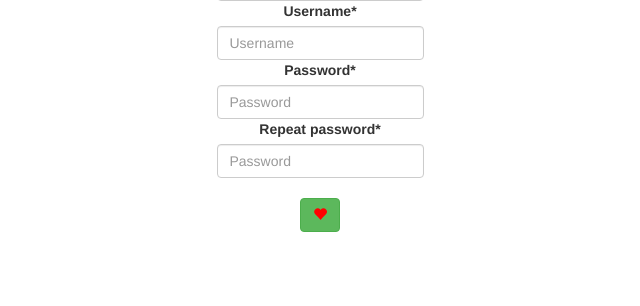
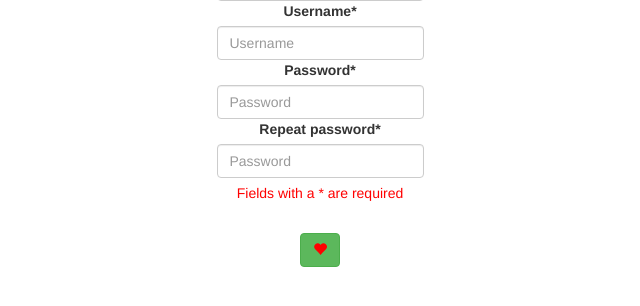
Before and after one commit to SmartDodging/1, a PHP site: page /signup.php in a window 1280 px wide. Shown: the part 200-506 px from the top of the page, without its empty margins (320-960 px from the left). Run offline with PHP 8.4, Linux system fonts and the light colour scheme.

Commit message:
edit signup

```diff
--- a/signup.php
+++ b/signup.php
@@ -19,6 +19,7 @@
                     <label for="form-el-password">Repeat password*</label><br>
                     <input type="password" id="form-el-password" class="form-control" placeholder="Password" required>
                 </form>
+                 <p class="help-block" style="color:red;">Fields with a * are required</p>
                 <br>
                 <button class="btn btn-success" type="submit" style="color:red;"><span class="glyphicon glyphicon-heart"></span></button>
             </div>
```
